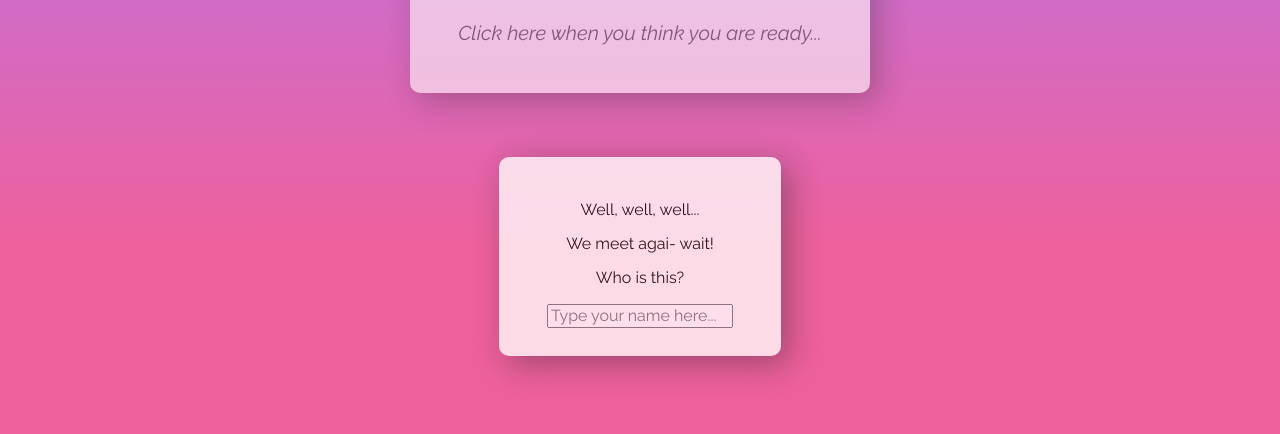
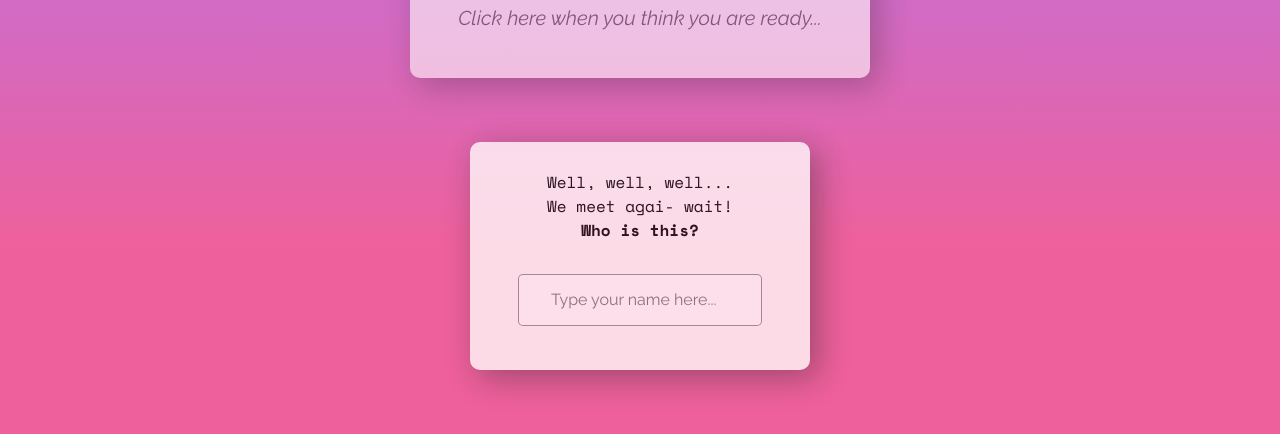
Before and after one commit to jellyteapot/jellyteabot, a plain HTML site: page index.html in a window 1280 px wide. Both pictures are taken after a click on the element 640 px from the left and 268 px from the top of the page. Shown: the part 282-716 px from the top of the page. Drawn offline with nearby package versions, Linux system fonts and the light colour scheme.

Commit message:
Add typewriter animation and basic input to dialog-two

```diff
--- a/index.html
+++ b/index.html
@@ -19,12 +19,12 @@
             </div>
             <!--Who are you question box?-->
             <div id="dialog-two-dt" class="container desktop">
-                <div class="typewriter">
+                <div id="type1" class="anim-typewriter">
                     <p>Well, well, well...</p>
                     <p>We meet agai- wait!</p>
-                    <p>Who is this?</p>
+                    <p class="bold">Who is this?</p>
                 </div>
-                <input type="text" placeholder="Type your name here...">
+                <input id="type1-input" type="text" placeholder="Type your name here...">
             </div>
 
         </main>
--- a/resources/initial.scss
+++ b/resources/initial.scss
@@ -7,6 +7,7 @@
 $snow: hsl(0, 100%, 99%);
 $shadow-color: rgba(41, 38, 38, 0.5);
 $forest-green-color: hsl(132, 4%, 23%);
+$burnt-peach: hsl(14, 74%, 55%);
 
 @mixin raleway {
     font-family: "Raleway", sans-serif;
@@ -23,7 +24,6 @@ $forest-green-color: hsl(132, 4%, 23%);
 @mixin space-mono {
     font-family: "Space Mono", 'Courier New', Courier, monospace;
     font-style: normal;
-    font-weight: 400;
 }
 
 html {
@@ -101,6 +101,9 @@ h3 {
     font-style: italic;
 }
 
+.bold {
+    font-weight: 700;
+}
 
 
 @media only screen and (max-width: 780px) and (orientation: portrait), (max-width: 1024px) and (orientation: landscape){
@@ -121,23 +124,11 @@ h3 {
 } //This allows the containers to expand and increase in opacity on the hover.
 
 .pulsate {
-    -webkit-animation: pulsate 3s ease-out;
-    -webkit-animation-iteration-count: infinite;
     opacity: 0.4;
     animation: pulsate 3s ease-out;
     animation-iteration-count: infinite;
 }
-@-webkit-keyframes pulsate {
-    0% {
-        opacity: 0.3;
-    }
-    50% {
-        opacity: 1.0;
-    }
-    100% {
-        opacity: 0.3;
-    }
-}
+
 @keyframes pulsate {
     0% {
         opacity: 0.3;
@@ -149,3 +140,57 @@ h3 {
         opacity: 0.3;
     }
 }
+
+.anim-typewriter p {
+    @include space-mono();
+    font-style: normal;
+    white-space: nowrap;
+    margin: 0 auto;
+    overflow: hidden;
+    line-height: 1.5;
+
+    &:first-child {
+        animation: typewriter 2.2s steps(44, end);
+        animation-fill-mode: forwards;
+    }
+    &:nth-child(2) {
+        opacity: 0;
+        animation: typewriter 2.2s steps(44, end);
+        animation-fill-mode: forwards;
+        animation-delay: 2.5s;
+    }
+    &:nth-child(3) {
+        opacity: 0;
+        animation: typewriter 2.2s steps(44, end);
+        animation-fill-mode: forwards;
+        animation-delay: 5s;
+
+        #type1 {
+            animation-delay: 6s};
+    }
+    &:nth-child(4) {
+        opacity: 0;
+        animation: typewriter 2.2s steps(44, end);
+        animation-fill-mode: forwards;
+        animation-delay: 7.5s;
+    }
+}
+
+@keyframes typewriter {
+    0% {
+        width: 0;}
+    1% {
+        opacity: 1;
+    }
+    100% {
+        opacity: 1;
+        width: 100%;
+    }
+}
+
+input[type=text] {
+    margin: 2rem auto 1rem;
+    padding: 1rem 2rem;
+    border: 1px solid $shadow-color;
+    border-radius: 5px;
+}
```
Also changed, not shown: resources/style.css, 1 other file.
